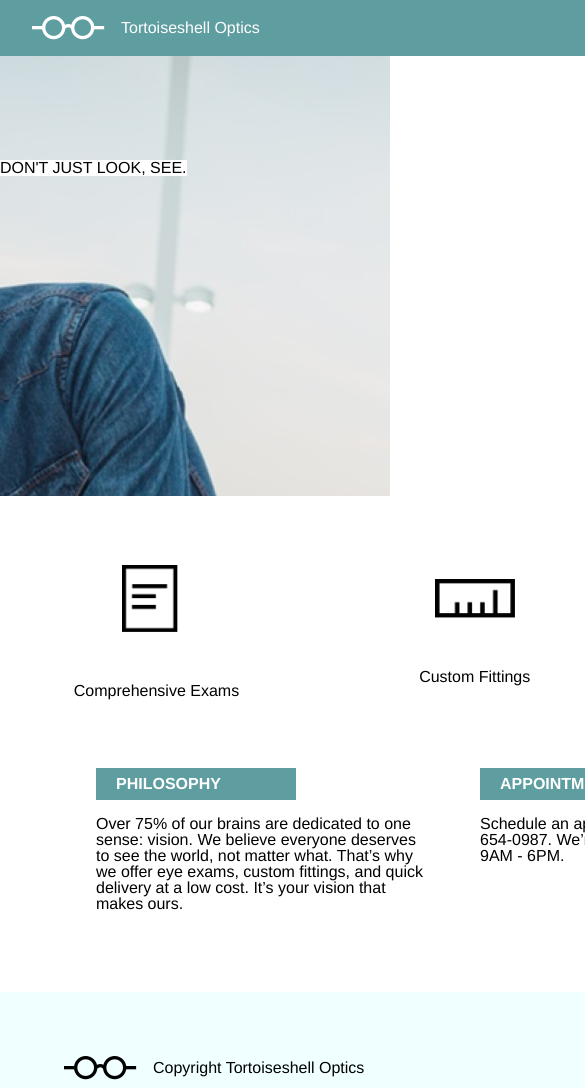
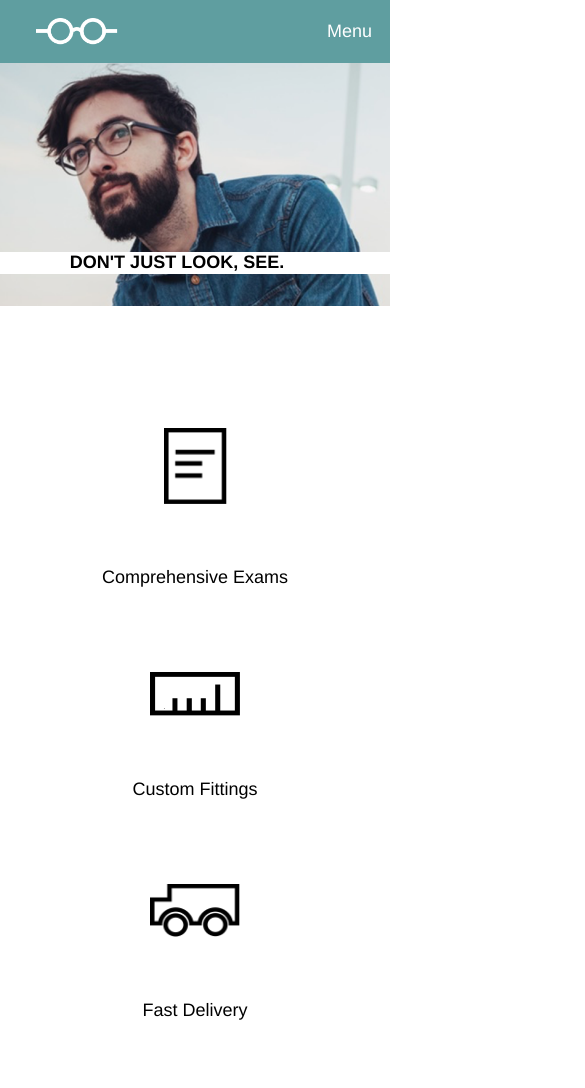
Before and after one commit to nroales/tortoiseshell_optics, a plain HTML site: page index.html in a window 390 px wide. Shown: the top 1088 px of the page, 585 px wide, since content can reach past the window. Drawn offline with Linux system fonts and the light colour scheme.

Commit message:
finish project.

```diff
--- a/index.html
+++ b/index.html
@@ -14,21 +14,22 @@
         <img src="./resources/photos/logo-white.png" alt="eye glasses">
         <span class="turtle">Tortoiseshell Optics</span>
       </div>
-      <nav class="links">
-        <ul>
+      <nav>
+        <ul class="links">
           <li>Services</li>
           <li>Product</li>
           <li>Contact</li>
+        </ul>
+        <ul class="links2">
+          <li>Menu</li>
         </ul>
       </nav>
     </header>
   </div>
 
   <div class="banner">
-    <div class="container">
-      <div class="headline">
-        <span>DON'T JUST LOOK, SEE.</span>
-      </div>
+    <div class="headline">
+      <h1>DON'T JUST LOOK, SEE.</h1>
     </div>
   </div>
 
@@ -66,7 +67,7 @@
     <div class="philosophy info">
       <div>
         <span class="title">PHILOSOPHY</span>
-        <span class="brains">Over 75% of our brains are dedicated to one sense: vision. We believe everyone deserves to see the world, not matter what. That’s why we offer eye exams, custom fittings, and quick delivery at a low cost. It’s your vision that makes ours.
+        <span class="content">Over 75% of our brains are dedicated to one sense: vision. We believe everyone deserves to see the world, not matter what. That’s why we offer eye exams, custom fittings, and quick delivery at a low cost. It’s your vision that makes ours.
         </span>
       </div>
     </div>
@@ -74,12 +75,11 @@
     <div class="appointments info">
       <div>
         <span class="title">APPOINTMENTS</span>
-        <span class="call">Schedule an appointment by calling us at (312) 654-0987. We’re open Tuesday - Saturday, 9AM - 6PM.
+        <span class="content">Schedule an appointment by calling us at (312) 654-0987. We’re open Tuesday - Saturday, 9AM - 6PM.
         </span>
       </div>
     </div>
   </div>
-
 
   <div class="container">
     <footer>
--- a/resources/css/style.css
+++ b/resources/css/style.css
@@ -1,5 +1,10 @@
+html {
+  font-size: 18px;
+  font-family: "Helvetica", sans-serif;
+}
+
 body {
-  font-family: Helvetica;
+  line-height: 1.4;
 }
 
 .container {
@@ -16,8 +21,12 @@ header {
   color: white;
   margin-top: 1rem;
   font-size: 1rem;
+  margin: 0 auto;
   width: 960px;
-  margin: 0 auto;
+}
+
+.links2 {
+  display: none;
 }
 
 .logo {
@@ -45,8 +54,14 @@ header img {
 
 .headline {
   display: inline-block;
-  margin-top: 10rem;
+  position: absolute;
+  right: 180px;
+  top: 10rem;
   background-color: white;
+  font-size: 2rem;
+  font-weight: bold;
+  padding: 1.5rem 5rem;
+  line-height: 1.2;
 }
 
 .details {
@@ -112,3 +127,108 @@ footer img {
   height: 1.5rem;
   padding-right: 1rem;
 }
+
+@media only screen and (max-width: 1024px) {
+  header {
+    padding-top: 0;
+    width: 100%;
+  }
+
+  .banner {
+    height: 18rem;
+  }
+
+  .container {
+    width: 100%;
+  }
+
+  .headline {
+    padding: 0.75rem 4rem;
+    top: 5rem;
+    right: 2rem;
+  }
+
+  h1 {
+    font-size: 1.33rem;
+  }
+
+}
+
+@media only screen and (max-width: 560px) {
+  .turtle, .links {
+    display: none;
+  }
+
+  .links2 {
+    display: block;
+  }
+
+  .banner {
+    background-position: 20%;
+    height: 17rem;
+  }
+
+  .headline {
+    padding: 0 1rem;
+    top: 14rem;
+    right: 0;
+    width: 100%;
+    text-align: center;
+  }
+
+  h1 {
+    font-size: 1rem;
+  }
+
+  .details {
+    display: block;
+    margin: 3.77rem auto;
+    height: auto;
+  }
+
+  .exams, .fittings, .delivery {
+    margin: 1.54rem auto;
+  }
+
+  .icon {
+    text-align: center;
+  }
+
+  .title {
+    width: 100%;
+    text-align: center;
+  }
+
+  .information.container {
+    display: block;
+  }
+
+  .info {
+    width: 100%;
+  }
+
+  .content {
+    width: 100%;
+    display: block;
+    padding: 1rem 1rem 4rem 1rem;
+    font-size: 0.77rem;
+  }
+
+  .blacklogo {
+    display: block;
+    text-align: center;
+  }
+
+  footer {
+    padding-left: 0;
+  }
+
+  footer span {
+    display: none;
+  }
+
+  footer img {
+    padding: 0;
+  }
+
+}
```
